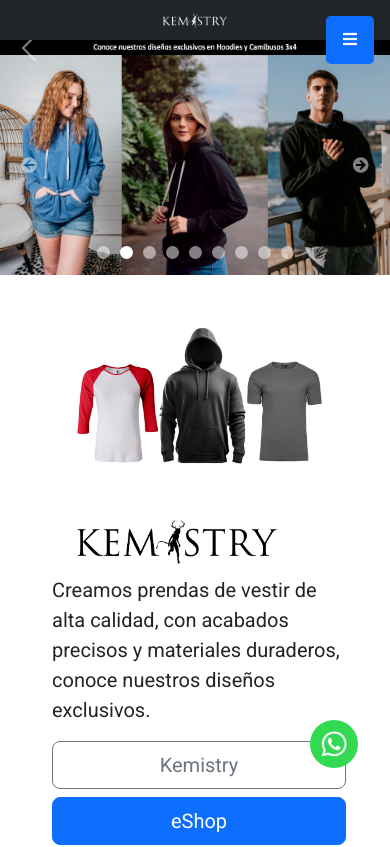
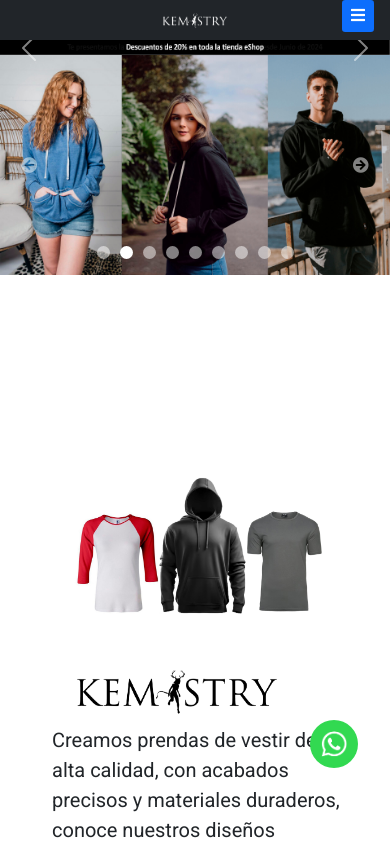
Before and after one commit to CrisAguirre/kemistry, an Angular app: page / in a window 390 px wide. Shown: the top 847 px of the page. Built offline with nearby package versions, Linux system fonts and the light colour scheme.

Commit message:
style slide text + autoplay and shade

```diff
--- a/src/app/components/landing/landing.component.css
+++ b/src/app/components/landing/landing.component.css
@@ -71,10 +71,10 @@
     display: flex;
     justify-content: center;
     align-items: center;
-    width: 3rem;
-    height: 3rem;
+    width: 2rem;
+    height: 2rem;
     position: fixed;
-    top: 1rem;
+    top: 0rem;
     right: 1rem;
     background-color: #0D6EFD;
     border: 0;
@@ -149,7 +149,7 @@
         display: initial;
     }
     .hero{
-        margin-top: 50px !important;
+        margin-top: px !important;
     }
     .hero-2{
         padding-top: 50px;
--- a/src/app/components/shared/head-slide/head-slide.component.html
+++ b/src/app/components/shared/head-slide/head-slide.component.html
@@ -1,13 +1,13 @@
 <p class="text-container"></p>
-    <div id="carouselExample" class="carousel slide text-container">
+    <div id="carouselExample" class="carousel slide text-container carousel-fade" data-bs-ride="carousel">
         <div class="carousel-inner">
           <div class="carousel-item active">
             <img src="../../../../assets/img/textslides/banner1.jpg" class="d-block w-100" alt="1">
           </div>
-          <div class="carousel-item active">
+          <div class="carousel-item">
             <img src="../../../../assets/img/textslides/banner2.jpg" class="d-block w-100" alt="2">
           </div>
-          <div class="carousel-item active">
+          <div class="carousel-item">
             <img src="../../../../assets/img/textslides/banner3.jpg" class="d-block w-100" alt="3">
           </div>
         </div>
```
